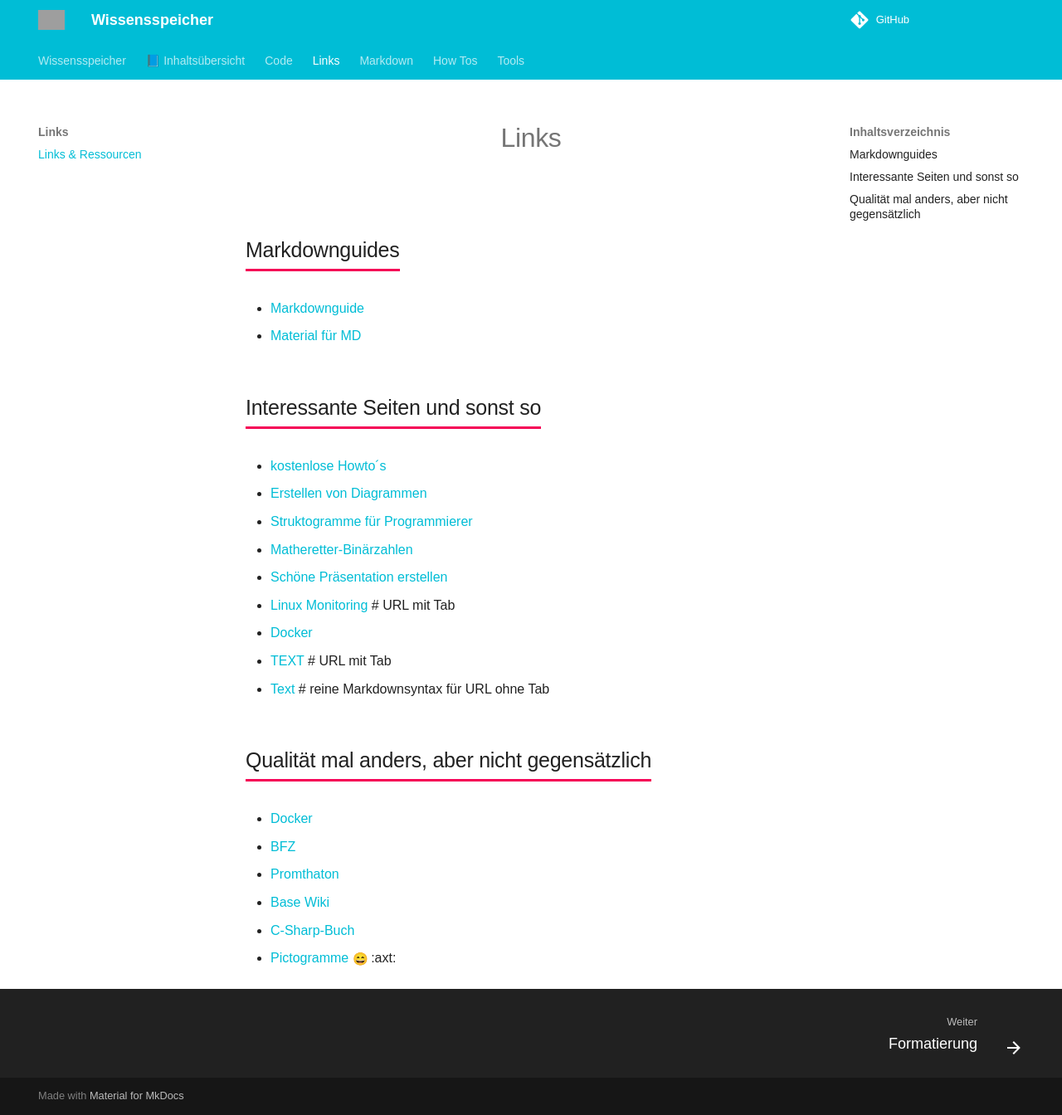
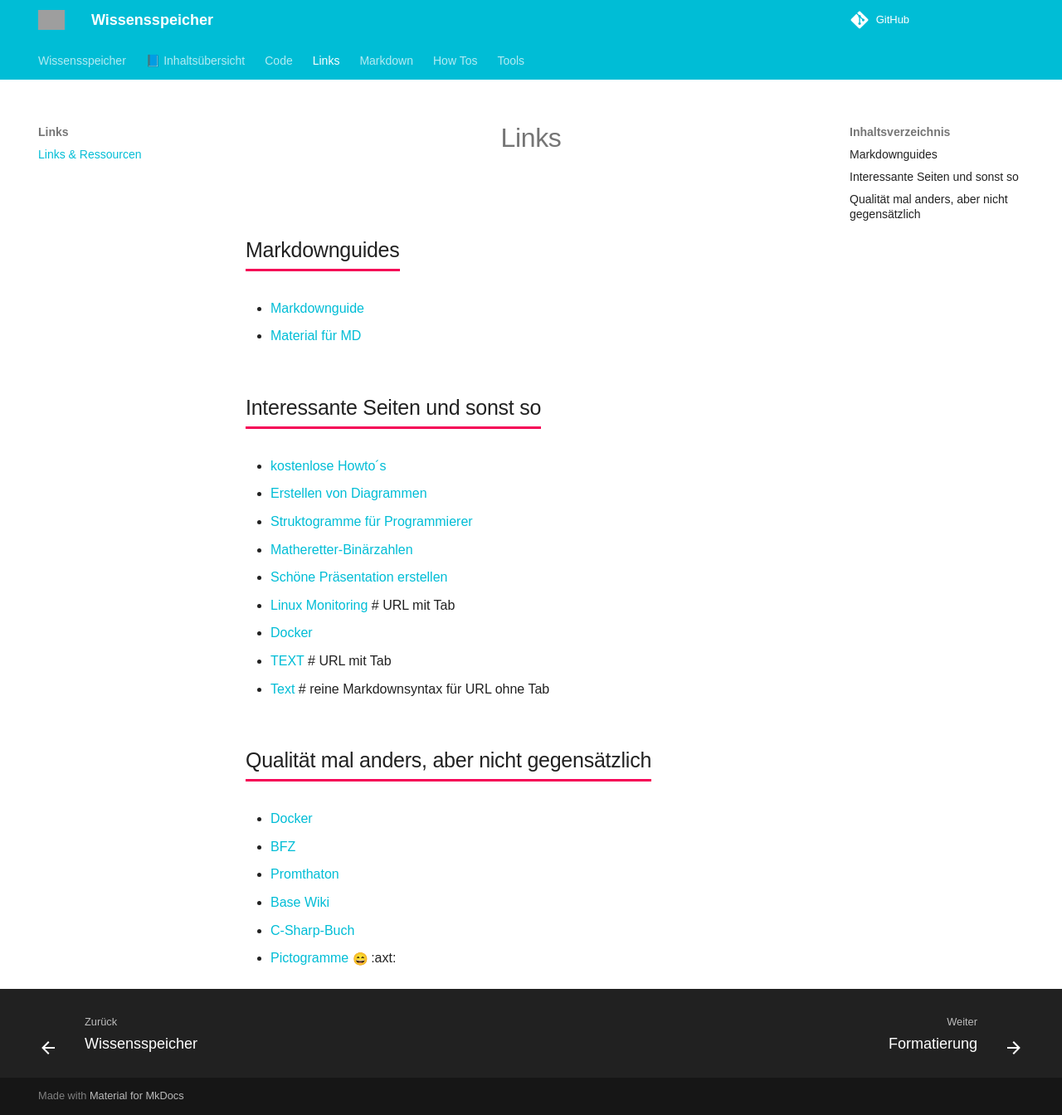
Before and after one commit to umbassa-long/wiki-code, an MkDocs documentation site: the page built from docs/links/links.md, in a window 1280 px wide. Shown: the whole page at 83% size. Built offline with MkDocs 1.6.1 and Material for MkDocs 9.7.7, drawn with Linux system fonts in a browser that asks for light colours; emoji names are drawn with the system emoji font; comment, search, counter and statistics services are not loaded; some of the changed lines change nothing that is shown; grey boxes are pictures that could not be loaded.

Commit message:
index.md nur noch im docs

```diff
--- a/mkdocs.yml
+++ b/mkdocs.yml
@@ -48,7 +48,7 @@ markdown_extensions:
   - pymdownx.emoji
 
 nav:
-  - Wissensspeicher: docs/index.md
+  - Wissensspeicher: index.md
   - 📘 Inhaltsübersicht: summary.md
   - Code:
     - Welcome to MkDocs: code/welcome.md
```
